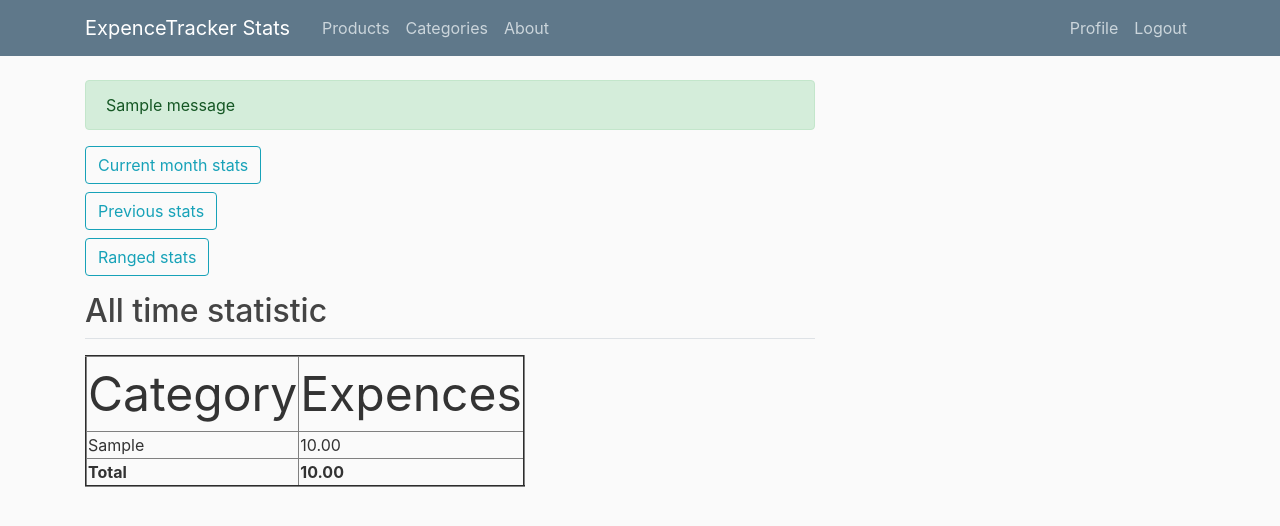
After one commit to BntuHater/ExpenceTracker, a Django app: page /all-time-stats/ in a window 1280 px wide. The commit adds this page. Shown: the top 526 px of the page. Run offline with Django 3.2, Linux system fonts and the light colour scheme; a user stored in the database is signed in; tables that the repository leaves empty hold one stand-in row (values such as "Sample post"); one stand-in notice (Sample message) is shown; some libraries are stand-ins or nearby versions.

Commit message:
Implemented statistics
all time stats
current month stats
previous month stats
ranged date stats

```diff
--- /dev/null
+++ b/ExpenceTracker/tracker/calculate.py
@@ -0,0 +1,112 @@
+from datetime import datetime
+
+
+def calc_all_time_stats(products):
+    stats = dict()
+    categories = list()
+    total = 0
+
+    for product in products:
+        categories.append(product.category)
+
+    for category in categories:
+        expences = 0
+        for product in products:
+            if product.category == category:
+                price = product.product_price
+                expences += price
+                stats[category] = expences
+
+    for category, expences in stats.items():
+        total += expences
+    return (stats, total)
+
+
+def calc_current_month_stats(products):
+    today = datetime.today()
+    m_products = list()
+    categories = list()
+    stats = dict()
+    total = 0
+
+    for product in products:
+        date = product.purchase_date
+        if date.year == today.year and date.month == today.month:
+            m_products.append(product)
+            categories.append(product.category)
+
+    for category in categories:
+        expences = 0
+        for product in m_products:
+            if product.category == category:
+                price = product.product_price
+                expences += price
+                stats[category] = expences
+
+    for category, expences in stats.items():
+        total += expences
+    return (stats, total)
+
+
+def calc_previous_month_stats(products):
+    today = datetime.today()
+    if today.month != 1:
+        month = today.month - 1
+        year = today.year
+    else:
+        month = 12
+        year = today.year - 1
+
+    m_products = list()
+    categories = list()
+    stats = dict()
+    total = 0
+
+    for product in products:
+        date = product.purchase_date
+        if date.year == year and date.month == month:
+            m_products.append(product)
+            categories.append(product.category)
+
+    for category in categories:
+        expences = 0
+        for product in m_products:
+            if product.category == category:
+                price = product.product_price
+                expences += price
+                stats[category] = expences
+
+    for category, expences in stats.items():
+        total += expences
+    return (stats, total)
+
+
+def calc_ranged_stats(products, start, end):
+    product_list = list()
+    categories = list()
+    stats = dict()
+    total = 0
+
+    if start > end:
+        start, end = end, start
+
+    for product in products:
+        date = product.purchase_date
+        if date.day >= start.day and date.day <= end.day:
+            if date.month >= start.month and date.month <= end.month:
+                if date.year >= start.year and date.year <= end.year:
+                    product_list.append(product)
+                    categories.append(product.category)
+
+    for category in categories:
+        expences = 0
+        for product in product_list:
+            if product.category == category:
+                price = product.product_price
+                expences += price
+                stats[category] = expences
+
+    for category, expences in stats.items():
+        total += expences
+    print(product_list)
+    return (stats, total)
--- /dev/null
+++ b/ExpenceTracker/tracker/templates/tracker/all_time_stats.html
@@ -0,0 +1,35 @@
+{% extends "tracker/base.html" %}
+{% block content %}
+    <form method="GET" action="{% url 'current-month-stats' %}">
+        <button class="btn btn-outline-info" type="submit">Current month stats</button>
+    </form>
+    <form class="mt-2" method="GET" action="{% url 'previous-month-stats' %}">
+        <button class="btn btn-outline-info" type="submit">Previous stats</button>
+    </form>
+    <form class="mt-2" method="GET" action="{% url 'ranged-stats' %}">
+        <button class="btn btn-outline-info" type="submit">Ranged stats</button>
+    </form>
+    <h2 class="mt-3">All time statistic</h2>
+    <div class="border-top pt-3">
+        {% if all_time_stats %}
+            <table border="2">
+                <tr>
+                    <td><font size="14">Category</font></td>
+                    <td><font size="14">Expences</font></td>
+                </tr>
+                {% for category, expences in all_time_stats.items %}
+                    <tr>
+                        <td>{{ category }}</td>
+                        <td>{{ expences }}</td>
+                    </tr>
+                {% endfor %}
+                <tr>
+                    <td><b>Total</b></td>
+                    <td><b>{{ total }}</b></td>
+                </tr>
+            </table>
+        {% else %}
+            No data for statisic. Please fill the products list.
+        {% endif %}
+    </div>
+{% endblock content %}
--- a/ExpenceTracker/tracker/templates/tracker/base.html
+++ b/ExpenceTracker/tracker/templates/tracker/base.html
@@ -22,7 +22,11 @@
 <header class="site-header">
         <nav class="navbar navbar-expand-md navbar-dark bg-steel fixed-top">
             <div class="container">
-                <a class="navbar-brand mr-4" href="{% url 'tracker-home' %}">ExpenceTracker</a>
+                {% if user.is_authenticated %}
+                    <a class="navbar-brand mr-4" href="{% url 'all-time-stats' %}">ExpenceTracker Stats</a>
+                {% else %}
+                    <a class="navbar-brand mr-4" href="{% url 'tracker-home' %}">ExpenceTracker</a>
+                {% endif %}
                 <button class="navbar-toggler" type="button" data-toggle="collapse" data-target="#navbarToggle" aria-controls="navbarToggle" aria-expanded="false" aria-label="Toggle navigation">
                     <span class="navbar-toggler-icon"></span>
                 </button>
--- a/ExpenceTracker/tracker/templates/tracker/products.html
+++ b/ExpenceTracker/tracker/templates/tracker/products.html
@@ -5,7 +5,7 @@
     {% if product.user_id == user.id %}
       <article class="media content-section">
         <div class="media-body">
-          <p class="mr-2"><b>Product Name:</b> {{ product.product_name }}</p>
+          <p class="mr-2">{{ product.category }} : <b>{{ product.product_name }}</b> : {{ product.purchase_date }}</p>
         </div>
         <form method="GET" action="{% url 'product-detail' product.id %}">
           <button class="btn btn-outline-info" type="submit">Details</button>
--- a/ExpenceTracker/tracker/urls.py
+++ b/ExpenceTracker/tracker/urls.py
@@ -5,7 +5,7 @@ from django.conf.urls.static import static
 
 from . import views
 
-
+# app_name = 'tracker' -> namespace for {% url 'tracker:products' %}
 urlpatterns = [
     path('', views.home, name='tracker-home'),
     path('about/', views.about, name='tracker-about'),
@@ -34,10 +34,18 @@ urlpatterns += [
 
 urlpatterns += [
     path('products/', views.ProductListView.as_view(), name='products'),
-    path('products/new/', views.ProductCreateView.as_view(), name='product-create'),
+    path('products/new/', views.product_create, name='product-create'),
     path('products/<int:pk>/', views.ProductDetailView.as_view(), name='product-detail'),
-    path('products/<int:pk>/update/', views.ProductUpdateView.as_view(), name='product-update'),
+    path('products/<int:pk>/update/', views.product_update, name='product-update'),
     path('products/<int:pk>/delete/', views.ProductDeleteView.as_view(), name='product-delete'),
+]
+
+
+urlpatterns += [
+    path('all-time-stats/', views.get_all_time_stats, name='all-time-stats'),
+    path('current-month-stats/', views.get_current_month_stats, name='current-month-stats'),
+    path('previous-month-stats/', views.get_previous_month_stats, name='previous-month-stats'),
+    path('ranged-stats/', views.get_ranged_stats, name='ranged-stats'),
 ]
 
 
--- a/ExpenceTracker/tracker/views.py
+++ b/ExpenceTracker/tracker/views.py
@@ -1,5 +1,5 @@
 from django.http import HttpResponse
-from django.shortcuts import render, redirect
+from django.shortcuts import render, redirect, get_object_or_404
 from django.contrib.auth import login, authenticate
 from django.contrib import messages
 from django.contrib.auth.decorators import login_required
@@ -17,14 +17,108 @@ from django.template.loader import get_template
 # from django.core.mail import EmailMessage
 
 # from .tokens import account_activation_token
-from .forms import UserRegisterForm, UserUpdateForm, ProfileUpdateForm
+from .forms import UserRegisterForm, UserUpdateForm, ProfileUpdateForm, ProductForm, DateInput, RangedDateInput
 from .models import Category, Product
+from .calculate import calc_all_time_stats, calc_current_month_stats, calc_previous_month_stats, calc_ranged_stats
+
+
+@login_required
+def get_all_time_stats(request):
+    stats_dict = 0
+    total_expences = 1
+    products = Product.objects.filter(user=request.user)
+    all_time_stats = calc_all_time_stats(products)
+    context = {
+        'all_time_stats': all_time_stats[stats_dict],
+        'total': all_time_stats[total_expences],
+    }
+    return render(request, 'tracker/all_time_stats.html', context)
+
+
+@login_required
+def get_current_month_stats(request):
+    stats_dict = 0
+    total_expences = 1
+    products = Product.objects.filter(user=request.user)
+    current_month_stats = calc_current_month_stats(products)
+    context = {
+        'current_month_stats': current_month_stats[stats_dict],
+        'total': current_month_stats[total_expences],
+    }
+    return render(request, 'tracker/current_month_stats.html', context)
+
+
+@login_required
+def get_previous_month_stats(request):
+    stats_dict = 0
+    total_expences = 1
+    products = Product.objects.filter(user=request.user)
+    previous_month_stats = calc_previous_month_stats(products)
+    context = {
+        'previous_month_stats': previous_month_stats[stats_dict],
+        'total': previous_month_stats[total_expences],
+    }
+    return render(request, 'tracker/previous_month_stats.html', context)
+
+
+@login_required
+def get_ranged_stats(request):
+    stats_dict = 0
+    total_expences = 1
+    form = RangedDateInput(request.GET)
+    if form.is_valid():
+        products = Product.objects.filter(user=request.user)
+        start = form.cleaned_data['start']
+        end = form.cleaned_data['end']
+        ranged_stats = calc_ranged_stats(products, start, end)
+        context = {
+            'start': start,
+            'end': end,
+            'ranged_stats': ranged_stats[stats_dict],
+            'total': ranged_stats[total_expences],
+        }
+        return render(request, 'tracker/ranged_stats.html', context)
+    else:
+       range_form = RangedDateInput()
+    return render(request, 'tracker/date_range.html', {'form': range_form})
+
+
+@login_required
+def product_create(request):
+    if request.method == 'POST':
+        form = ProductForm(request.POST)
+        if form.is_valid():
+            product = form.save(commit=False)
+            product.user = request.user
+            product.save()
+            return redirect('product-detail', pk=product.pk)
+    else:
+        form = ProductForm()
+    return render(request, 'tracker/product_form.html', {'form': form})
+
+
+@login_required
+def product_update(request, pk):
+    product = get_object_or_404(Product, pk=pk)
+    if request.method == 'POST':
+        form = ProductForm(request.POST, instance=product)
+        if form.is_valid():
+            product = form.save(commit=False)
+            product.user = request.user
+            product.save()
+            return redirect('product-detail', pk=product.pk)
+    else:
+        form = ProductForm(instance=product)
+    return render(request, 'tracker/product_form.html', {'form': form})
+
 
 def home(request):
     return render(request, 'tracker/base.html')
 
+
 def about(request):
     return render(request, 'tracker/about.html')
+
 
 def registration(request):
     if request.method == 'POST':
@@ -166,43 +260,6 @@ class ProductDetailView(LoginRequiredMixin, DetailView):
         return reverse_lazy('/')
 
 
-class ProductCreateView(LoginRequiredMixin, CreateView):
-    model = Product
-    fields = [
-        'product_name',
-        'purchase_date',
-        'product_price',
-        'category',
-    ]
-
-    # To define user for product
-    def form_valid(self, form):
-        form.instance.user = self.request.user
-        return super().form_valid(form)
-
-    def get_success_url(self):
-        return reverse_lazy('product-detail', kwargs={'pk': self.object.pk})
-
-
-class ProductUpdateView(LoginRequiredMixin, UserPassesTestMixin, UpdateView):
-    model = Product
-    fields = [
-        'product_name',
-        'purchase_date',
-        'product_price',
-        'category',
-    ]
-
-    def test_func(self):
-        product = self.get_object()
-        if self.request.user == product.user:
-            return True
-        return False
-
-    def get_success_url(self):
-        return reverse_lazy('product-detail', kwargs={'pk': self.object.pk})
-
-
 class ProductDeleteView(LoginRequiredMixin, UserPassesTestMixin, DeleteView):
     model = Product
 
```
Also changed, not shown: ExpenceTracker/tracker/forms.py (+22 -1 lines), ExpenceTracker/tracker/templates/tracker/current_month_stats.html (added, +35 -0 lines), ExpenceTracker/tracker/templates/tracker/date_range.html (added, +15 -0 lines), ExpenceTracker/tracker/templates/tracker/previous_month_stats.html (added, +35 -0 lines), ExpenceTracker/tracker/templates/tracker/ranged_stats.html (added, +35 -0 lines).
